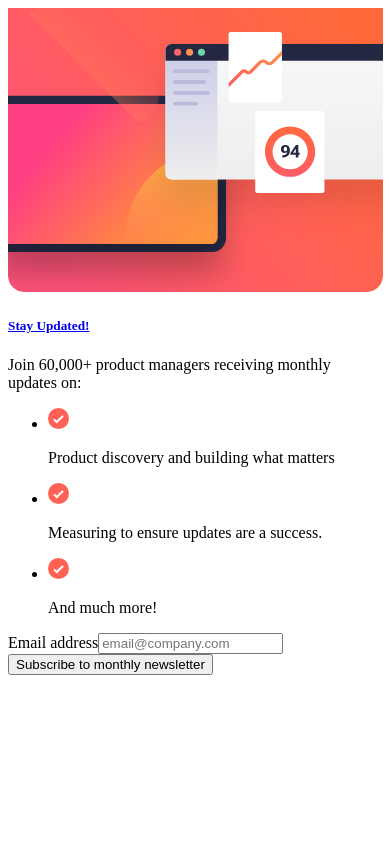
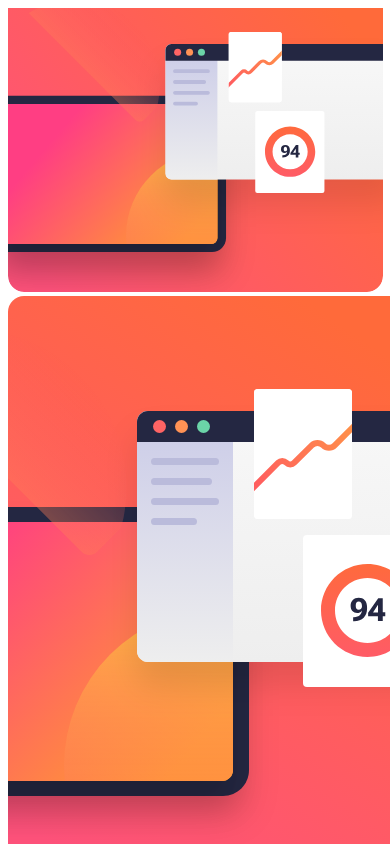
Before and after one commit to Robinkariuki/newsletter, a Next.js app: page /signup in a window 390 px wide. Shown: the top 844 px of the page. Built offline with nearby package versions, Linux system fonts and the light colour scheme.

Commit message:
added media Queries

```diff
--- a/src/app/globals.css
+++ b/src/app/globals.css
@@ -26,3 +26,20 @@ p{
 .hover\:bg-tomato-800:hover{
     background-color: rgb(255 98 87 / var(--tw-bg-opacity));
 }
+
+@media (max-width: 640px) {
+
+    .image2 {
+        display: none
+    }
+ }
+
+
+
+
+ @media (min-width: 768px) {
+
+    .image1 {
+        display: none
+    }
+ }
--- a/src/pages/signup.tsx
+++ b/src/pages/signup.tsx
@@ -1,16 +1,26 @@
 import Image from 'next/image';
 import mobileImage from '../../public/static/Images/illustration-sign-up-mobile.svg'
+import deskTopImage from '../../public/static/Images/illustration-sign-up-desktop.svg'
 import checkList from '../../public/static/Images/icon-list.svg'
 
 const SignUp = () => {
   return (
     <>
-    <div className="max-w-md bg-white border border-gray-200 rounded-lg shadow dark:bg-gray-800 dark:border-gray-700">
+    <div className=" flex flex-col md:flex-row md:max-w-xl bg-white border border-gray-200 rounded-lg shadow dark:bg-gray-800 dark:border-gray-700">
 
     <Image
     priority
     src={mobileImage}
     alt="background image"
+    className='image1'
+
+
+    />
+      <Image
+    priority
+    src={deskTopImage}
+    alt="background image"
+    className='image2'
 
 
     />
```
